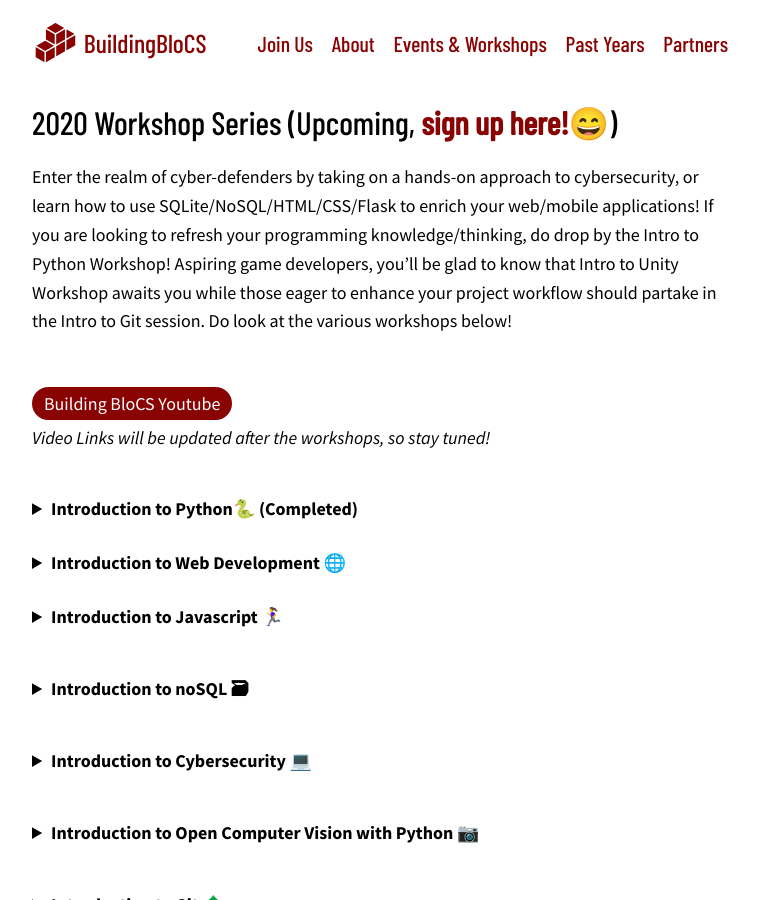
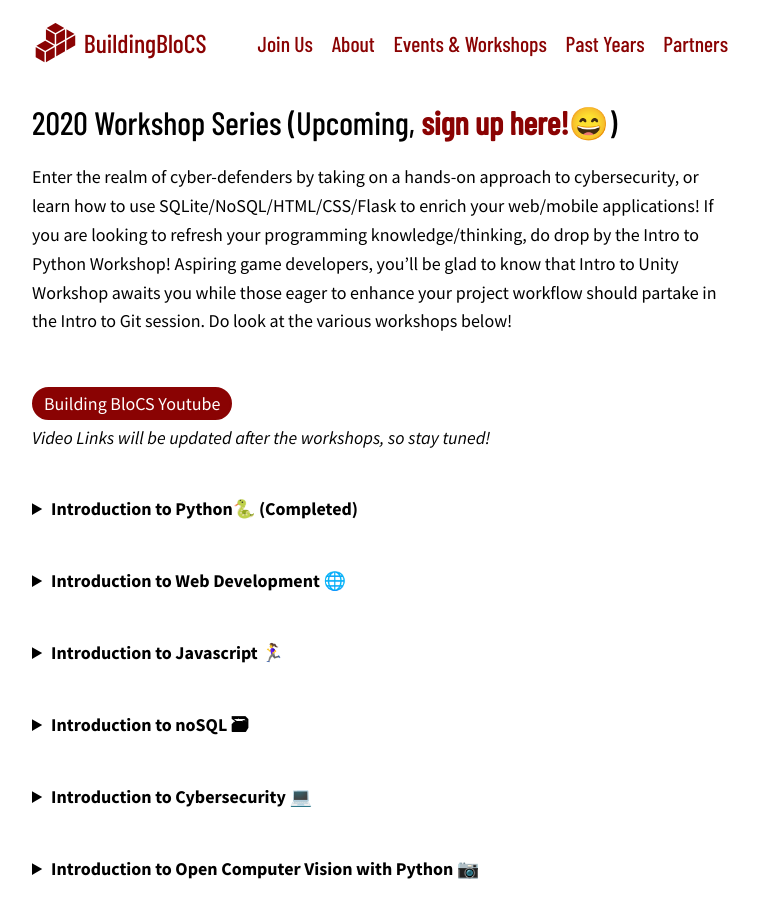
Before and after one commit to buildingblocs/2020, a Jekyll site: the page built from pre-event/workshop/index.md, in a window 1280 px wide and 900 px high. Shown: the whole window, without its empty margins (260-1019 px from the left). Built offline with Jekyll 4.4.1, drawn with Linux system fonts in a browser that asks for light colours; some web fonts are replaced; our own code applies the rules of GitHub Pages for plain Markdown files.

```diff
--- a/pre-event/workshop/index.md
+++ b/pre-event/workshop/index.md
@@ -21,9 +21,10 @@
 <br><br><strong>Prerequisites:</strong> Nothing much other than a desire to learn!<br>
 
 <a class="btn" href="https://youtu.be/v6thpmA7w-o">View Video</a>
-</details><br>
+</details><br><br>
 
-<br><details><summary><strong>Introduction to Web Development 🌐</strong></summary><br>
+<br><details>
+<summary><strong>Introduction to Web Development 🌐</strong></summary><br>
 <img src="https://yogendra.me/2017/07/20/migration-mania/html-js-css.png" style="width:130px;">
 <br><strong>Learning to build a efficient web application quickly is increasingly important. This workshop (and more) will equip you with the skills and tools to build your own web application. Here are some of the tools you will learn!</strong><br><br>Flask is used as a web-framework. This will form the basis for the web-application.<br><br>Participants will also learn about the basics of HTML (Markup Language for the Web) and CSS (Casacading Style Sheets for nice designs), along with other frameworks to improve their website's user interface and experience.<br><br>
 SQL forms an important part in our applications, by helping to store a variety of user data!<br>
@@ -33,7 +34,7 @@
 - various sql technologies and their pros and cons
 
 <br><br><strong>Prerequisites:</strong> Basic Knowledge of Python (Intro to Python Workshop)
-</details><br>
+</details><br><br>
 
 <br><details>
 <summary><strong>Introduction to Javascript 🏃‍♀️</strong></summary><br>
```
